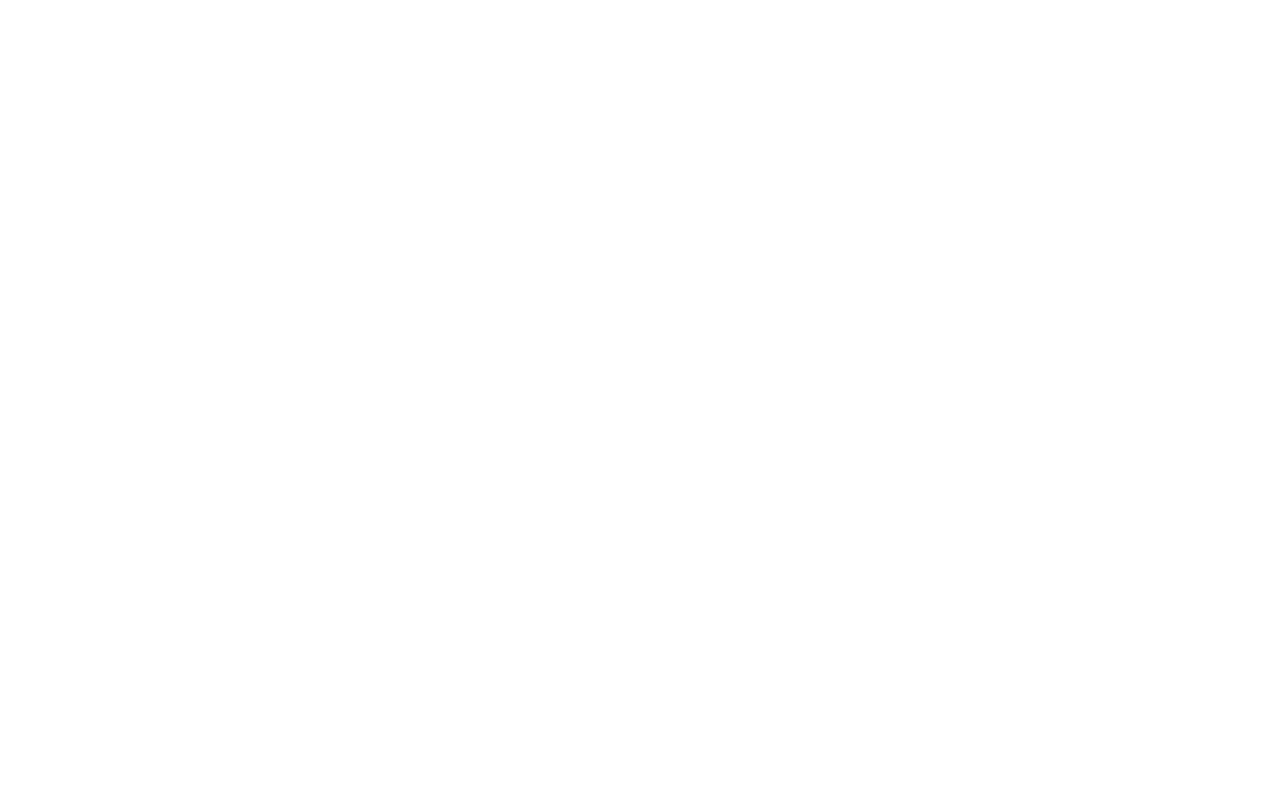
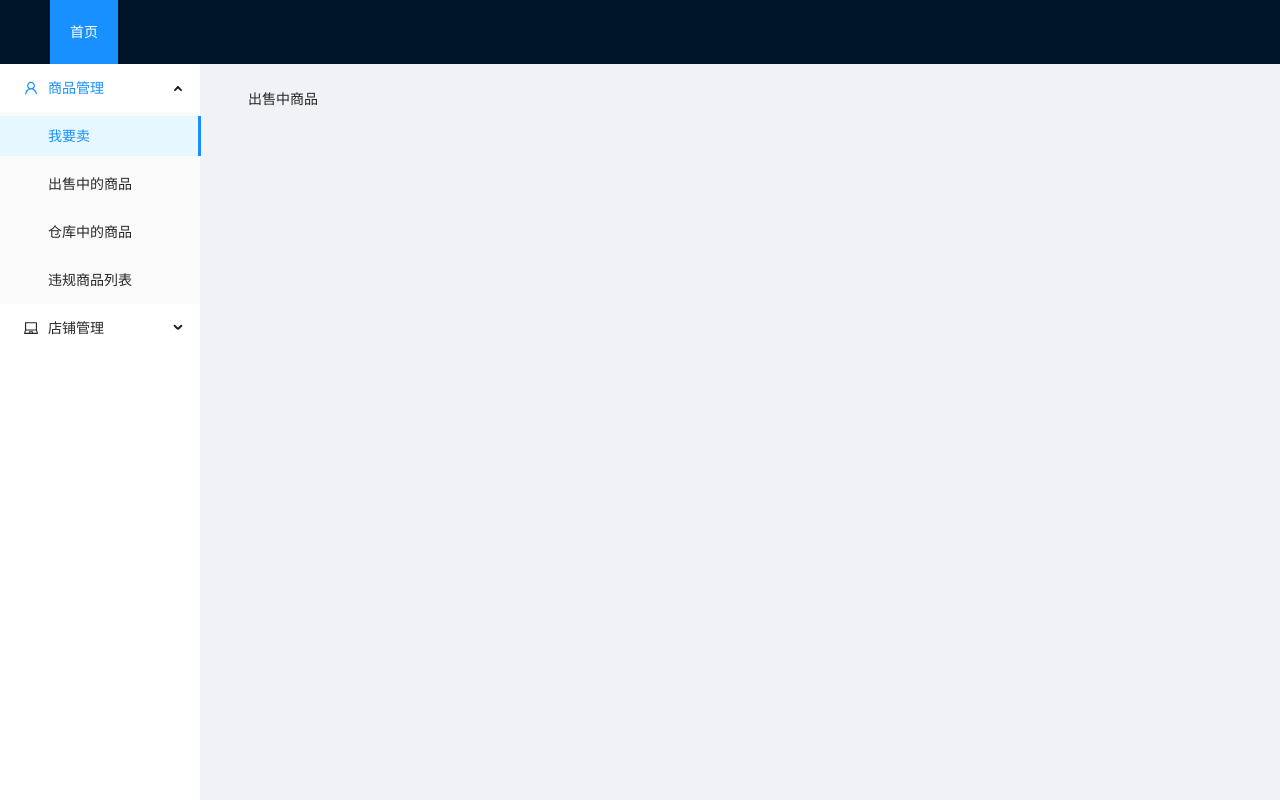
Before and after one commit to tengwei30/merchants_manage_system, a React (Create React App) app: page /#/good/sale in a window 1280 px wide. Built offline with nearby package versions, Linux system fonts and the light colour scheme.

Commit message:
feat: 定义路由

```diff
--- a/src/Routes.tsx
+++ b/src/Routes.tsx
@@ -2,7 +2,11 @@ import { HashRouter, Route, Switch } from 'react-router-dom';
 import PrivateRoute from './components/PrivateRoute'
 import DashBoard from './components/DashBoard'
 import SignIn from './pages/signIn/index';
-import Publish from './pages/publish/index';
+import Publish from './pages/good/publish/index';
+import Sale from './pages/good/sale/index';
+import WareHouse from './pages/good/warehouse/index';
+import Brand from './pages/shops/brand/index'
+import Illegal from './pages/good/illegal';
 
 
 const Routes = () => {
@@ -11,7 +15,11 @@ const Routes = () => {
       <Switch>
         <Route path="/" component={ SignIn } exact />
         <PrivateRoute path="/home" component={ DashBoard } />
-        <PrivateRoute path="/publish" component={ Publish } />
+        <PrivateRoute path="/good/publish" component={ Publish } />
+        <PrivateRoute path="/good/sale" component={ Sale } />
+        <PrivateRoute path="/good/illegal" component={ Illegal } />
+        <PrivateRoute path="/good/warehouse" component={ WareHouse } />
+        <PrivateRoute path="/shops/brand" component={ Brand } />
       </Switch>
     </HashRouter>
   )
--- a/src/components/DashBoard.tsx
+++ b/src/components/DashBoard.tsx
@@ -34,14 +34,14 @@ const LayoutMenu: FC<Props> = ({ children }) => {
         >
           <SubMenu key="sub1" icon={<UserOutlined />} title="商品管理">
             <Menu.Item key="1">
-              <Link to="/publish">我要卖</Link>
+              <Link to="/good/publish">我要卖</Link>
             </Menu.Item>
-            <Menu.Item key="2">出售中的商品</Menu.Item>
-            <Menu.Item key="3">仓库中的商品</Menu.Item>
-            <Menu.Item key="4">违规商品列表</Menu.Item>
+            <Menu.Item key="2"><Link to="/good/sale">出售中的商品</Link></Menu.Item>
+            <Menu.Item key="3"><Link to="/good/illegal">仓库中的商品</Link></Menu.Item>
+            <Menu.Item key="4"><Link to="/good/warehouse">违规商品列表</Link></Menu.Item>
           </SubMenu>
           <SubMenu key="sub2" icon={<LaptopOutlined />} title="店铺管理">
-            <Menu.Item key="5">品牌授权</Menu.Item>
+            <Menu.Item key="5"><Link to="/shops/brand">品牌授权</Link></Menu.Item>
           </SubMenu>
         </Menu>
       </Sider>
--- /dev/null
+++ b/src/pages/good/illegal/index.tsx
@@ -0,0 +1,10 @@
+import LayoutMenu from '../../../components/DashBoard'
+
+const Illegal = () => {
+  return (
+    <LayoutMenu>
+      <div>违规商品列表</div>
+    </LayoutMenu>
+  )
+}
+export default Illegal
--- a/src/pages/publish/index.tsx
+++ b/src/pages/good/publish/index.tsx
@@ -1,4 +1,4 @@
-import LayoutMenu from '../../components/DashBoard'
+import LayoutMenu from '../../../components/DashBoard'
 
 const Publish = () => {
   return (
--- /dev/null
+++ b/src/pages/good/sale/index.tsx
@@ -0,0 +1,10 @@
+import LayoutMenu from '../../../components/DashBoard'
+
+const Sale = () => {
+  return (
+    <LayoutMenu>
+      <div>出售中商品</div>
+    </LayoutMenu>
+  )
+}
+export default Sale
--- /dev/null
+++ b/src/pages/good/warehouse/index.tsx
@@ -0,0 +1,10 @@
+import LayoutMenu from '../../../components/DashBoard'
+
+const WareHouse = () => {
+  return (
+    <LayoutMenu>
+      <div>仓库中商品</div>
+    </LayoutMenu>
+  )
+}
+export default WareHouse
--- a/src/pages/home/index.tsx
+++ b/src/pages/home/index.tsx
@@ -2,7 +2,7 @@ import LayoutMenu from '../../components/DashBoard'
 const Home = () => {
   return (
     <LayoutMenu>
-      <div>home</div>
+      <h2>欢迎进入福卡商城 商家中心</h2>
     </LayoutMenu>
   )
 }
--- /dev/null
+++ b/src/pages/shops/brand/index.tsx
@@ -0,0 +1,10 @@
+import LayoutMenu from '../../../components/DashBoard'
+const Brand = () => {
+  return (
+    <LayoutMenu>
+      <div>品牌授权</div>
+    </LayoutMenu>
+  )
+}
+
+export default Brand
```
Also changed, not shown: src/pages/good/README.md (added), src/pages/home/README.md (added), src/pages/shops/README.md (added), src/pages/signIn/README.md (added).
